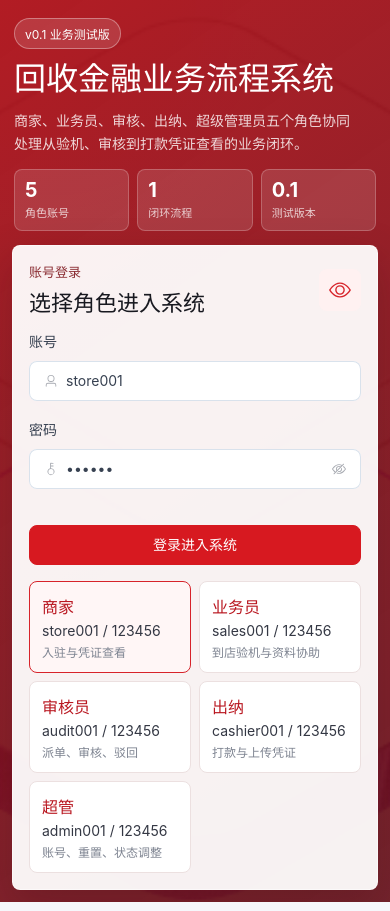
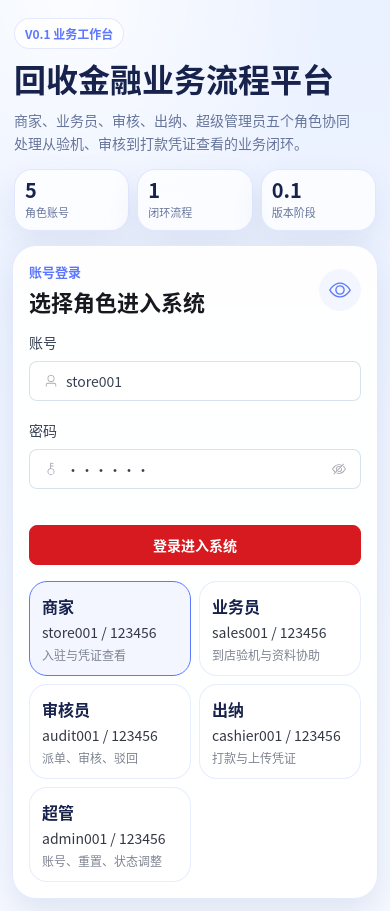
Before and after one commit to CharlesLieu/p2boyuan-v01, a Vue app in the folder frontend/: page /login in a window 390 px wide. Built offline with nearby package versions, Linux system fonts and the light colour scheme; no server answers.

Commit message:
style: align login with h5 visual system

```diff
--- a/frontend/src/components/layout/AppShell.vue
+++ b/frontend/src/components/layout/AppShell.vue
@@ -37,7 +37,7 @@ async function handleLogout() {
         <div class="brand-mark">B</div>
         <div>
           <p>博远业务系统</p>
-          <strong>业务测试版</strong>
+          <strong>业务工作台</strong>
         </div>
       </div>
 
--- a/frontend/src/style.css
+++ b/frontend/src/style.css
@@ -39,8 +39,8 @@ a {
   min-height: 100vh;
   padding: 34px;
   background:
-    linear-gradient(120deg, rgba(175, 20, 28, 0.96), rgba(104, 18, 28, 0.9)),
-    url("./assets/hero.png") center/cover;
+    radial-gradient(circle at 18% 0%, rgba(255, 255, 255, 0.86), transparent 30%),
+    linear-gradient(180deg, #dfe8ff 0%, #edf3ff 42%, #f8fbff 100%);
 }
 
 .login-hero {
@@ -54,17 +54,19 @@ a {
 }
 
 .hero-copy {
-  color: #fff;
+  color: #17234d;
 }
 
 .eyebrow {
   width: fit-content;
   margin: 0 0 20px;
   padding: 8px 14px;
-  border: 1px solid rgba(255, 255, 255, 0.34);
+  border: 1px solid rgba(93, 120, 255, 0.18);
   border-radius: 999px;
-  background: rgba(255, 255, 255, 0.13);
+  background: rgba(255, 255, 255, 0.72);
+  color: #5d78ff;
   font-size: 14px;
+  font-weight: 800;
 }
 
 .hero-copy h1 {
@@ -78,7 +80,7 @@ a {
 .hero-subtitle {
   max-width: 640px;
   margin: 22px 0 0;
-  color: rgba(255, 255, 255, 0.82);
+  color: #67759b;
   font-size: 18px;
   line-height: 1.75;
 }
@@ -93,9 +95,10 @@ a {
 .hero-metrics div {
   min-height: 96px;
   padding: 18px;
-  border: 1px solid rgba(255, 255, 255, 0.22);
-  border-radius: 8px;
-  background: rgba(255, 255, 255, 0.12);
+  border: 1px solid rgba(93, 120, 255, 0.14);
+  border-radius: 20px;
+  background: rgba(255, 255, 255, 0.72);
+  box-shadow: 0 14px 32px rgba(61, 86, 150, 0.1);
 }
 
 .hero-metrics strong {
@@ -107,16 +110,17 @@ a {
 .hero-metrics span {
   display: block;
   margin-top: 10px;
-  color: rgba(255, 255, 255, 0.76);
+  color: #67759b;
   font-size: 13px;
 }
 
 .login-panel {
   padding: 28px;
-  border: 1px solid rgba(255, 255, 255, 0.58);
-  border-radius: 8px;
-  background: rgba(255, 255, 255, 0.94);
-  box-shadow: 0 24px 80px rgba(65, 10, 18, 0.28);
+  border: 1px solid rgba(93, 120, 255, 0.16);
+  border-radius: 24px;
+  background: rgba(255, 255, 255, 0.92);
+  box-shadow: 0 24px 64px rgba(61, 86, 150, 0.16);
+  backdrop-filter: blur(18px);
 }
 
 .panel-title {
@@ -131,8 +135,9 @@ a {
 .shell-header p,
 .brand-block p {
   margin: 0;
-  color: #8a2c32;
+  color: #5d78ff;
   font-size: 13px;
+  font-weight: 800;
 }
 
 .panel-title h2,
@@ -147,15 +152,21 @@ a {
 .panel-title .el-icon {
   width: 42px;
   height: 42px;
-  border-radius: 8px;
-  color: #d7232a;
-  background: #fff1f1;
+  border-radius: 999px;
+  color: #5d78ff;
+  background: #f3f6ff;
   font-size: 22px;
 }
 
 .login-submit {
   width: 100%;
   margin-top: 18px;
+  --el-button-bg-color: #5d78ff;
+  --el-button-border-color: #5d78ff;
+  --el-button-hover-bg-color: #4865e8;
+  --el-button-hover-border-color: #4865e8;
+  --el-button-active-bg-color: #3651cb;
+  --el-button-active-border-color: #3651cb;
 }
 
 .quick-login {
@@ -170,8 +181,8 @@ a {
   gap: 4px 12px;
   width: 100%;
   padding: 13px 14px;
-  border: 1px solid #ece0e0;
-  border-radius: 8px;
+  border: 1px solid rgba(93, 120, 255, 0.14);
+  border-radius: 18px;
   color: #343844;
   background: #fff;
   text-align: left;
@@ -180,14 +191,14 @@ a {
 
 .quick-login button:hover,
 .quick-login button.active {
-  border-color: #d7232a;
-  background: #fff6f6;
+  border-color: #5d78ff;
+  background: #f3f6ff;
 }
 
 .quick-login strong {
   grid-row: span 2;
   align-self: center;
-  color: #b91720;
+  color: #17234d;
 }
 
 .quick-login span {
--- a/frontend/src/styles/theme.css
+++ b/frontend/src/styles/theme.css
@@ -550,8 +550,9 @@ dt {
   .login-page {
     padding: 12px;
     background:
-      linear-gradient(145deg, rgba(175, 20, 28, 0.96), rgba(104, 18, 28, 0.92)),
-      url("../assets/hero.png") center/cover;
+      radial-gradient(circle at 18% 0%, rgba(255, 255, 255, 0.82), transparent 28%),
+      linear-gradient(180deg, var(--h5-bg) 0%, #f6f9ff 100%);
+    font-family: "Microsoft YaHei", "PingFang SC", "Noto Sans CJK SC", Arial, sans-serif;
   }
 
   .login-hero {
@@ -561,11 +562,15 @@ dt {
 
   .hero-copy {
     padding: 6px 2px 14px;
+    color: var(--h5-ink);
   }
 
   .hero-copy .eyebrow {
     margin-bottom: 12px;
     padding: 6px 10px;
+    border-color: var(--h5-border);
+    background: rgba(255, 255, 255, 0.78);
+    color: var(--h5-blue);
     font-size: 12px;
   }
 
@@ -578,6 +583,7 @@ dt {
   .hero-subtitle {
     max-width: 340px;
     margin-top: 12px;
+    color: var(--h5-muted);
     font-size: 14px;
     line-height: 1.65;
   }
@@ -592,6 +598,9 @@ dt {
     flex: 1;
     min-height: 56px;
     padding: 10px;
+    border-color: var(--h5-border);
+    border-radius: 18px;
+    background: rgba(255, 255, 255, 0.74);
   }
 
   .hero-metrics strong {
@@ -600,12 +609,15 @@ dt {
 
   .hero-metrics span {
     margin-top: 4px;
+    color: var(--h5-muted);
     font-size: 11px;
   }
 
   .login-panel {
     padding: 16px;
-    box-shadow: 0 16px 42px rgba(65, 10, 18, 0.26);
+    border-color: var(--h5-border);
+    border-radius: 24px;
+    box-shadow: var(--h5-shadow);
   }
 
   .panel-title {
--- a/frontend/src/views/LoginView.vue
+++ b/frontend/src/views/LoginView.vue
@@ -54,8 +54,8 @@ async function submitLogin() {
   <main class="login-page">
     <section class="login-hero">
       <div class="hero-copy">
-        <p class="eyebrow">v0.1 业务测试版</p>
-        <h1>回收金融业务流程系统</h1>
+        <p class="eyebrow">V0.1 业务工作台</p>
+        <h1>回收金融业务流程平台</h1>
         <p class="hero-subtitle">
           商家、业务员、审核、出纳、超级管理员五个角色协同处理从验机、审核到打款凭证查看的业务闭环。
         </p>
@@ -70,7 +70,7 @@ async function submitLogin() {
           </div>
           <div>
             <strong>0.1</strong>
-            <span>测试版本</span>
+            <span>版本阶段</span>
           </div>
         </div>
       </div>
@@ -106,7 +106,7 @@ async function submitLogin() {
           />
           <el-button
             class="login-submit"
-            type="danger"
+            type="primary"
             size="large"
             native-type="submit"
             :loading="auth.loading"
```
